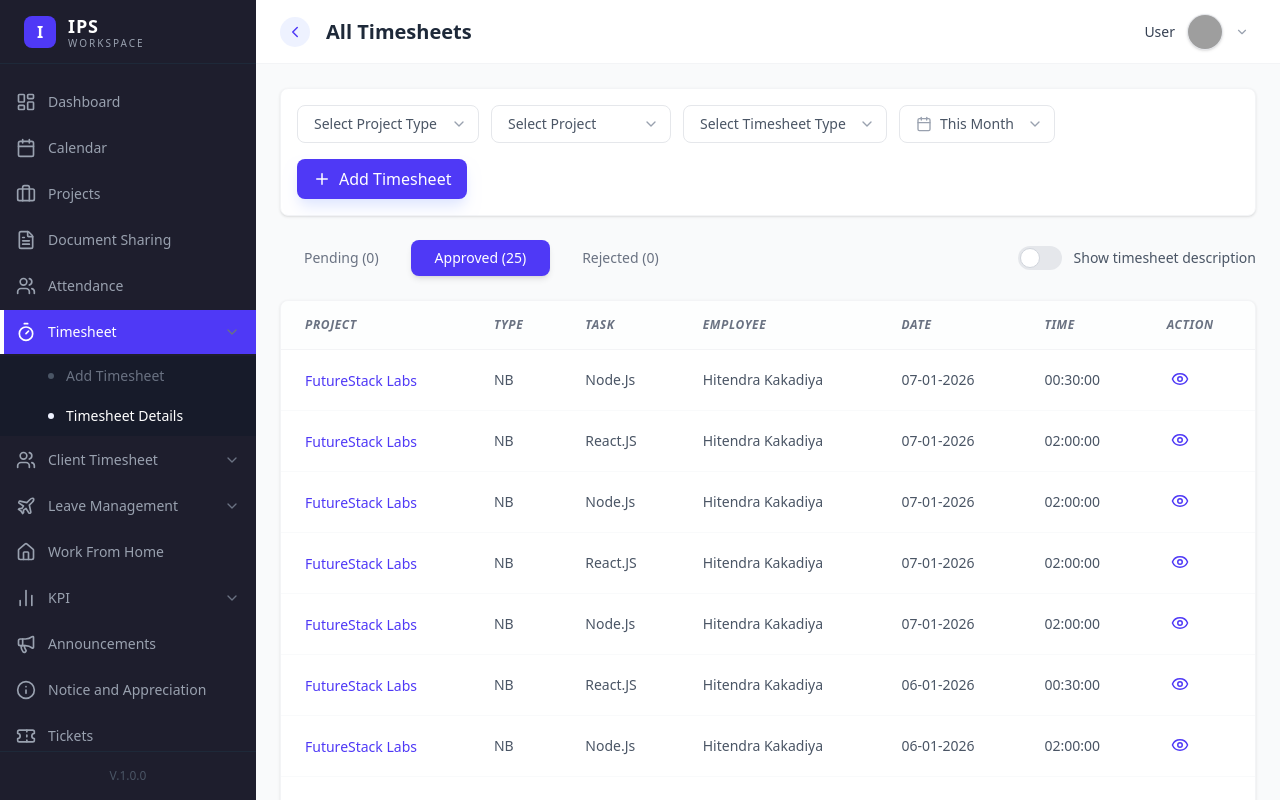
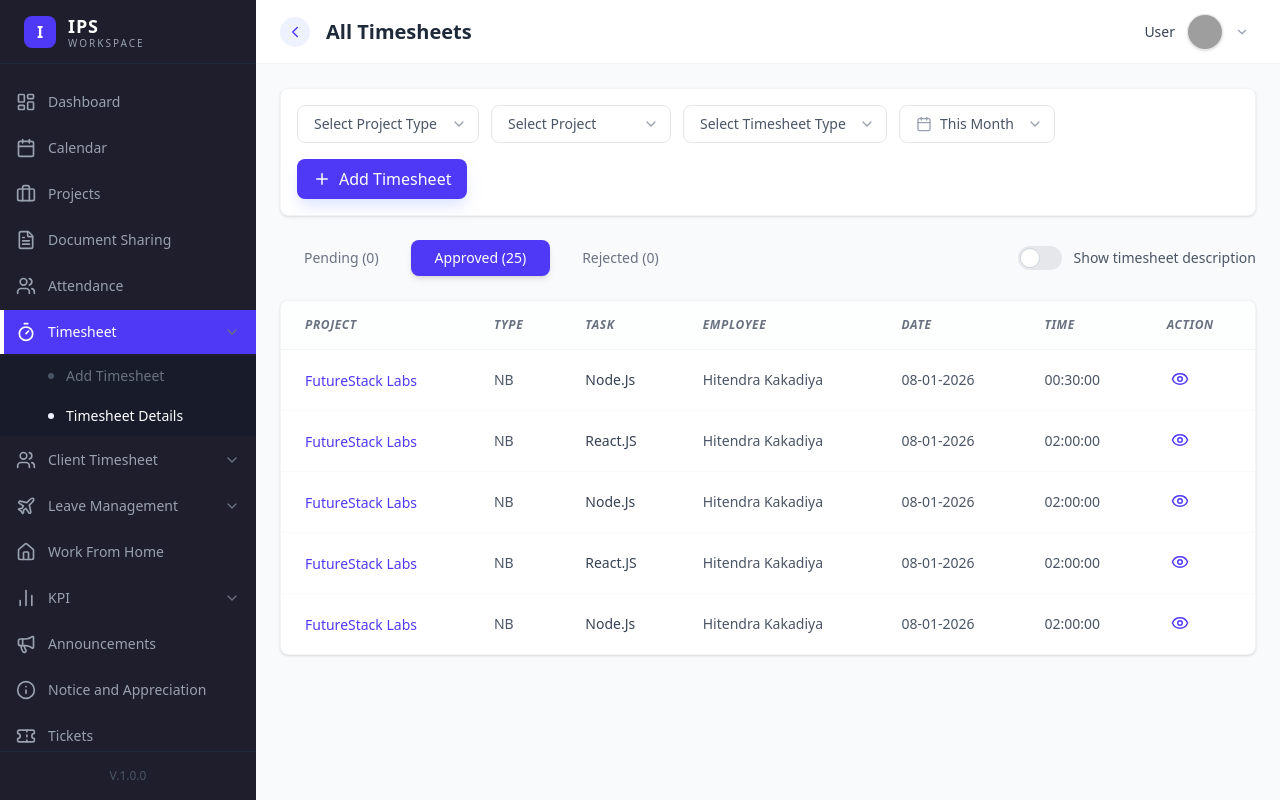
Before and after one commit to HitKakadiya3/ips-workspace-webapp, a React (Vite) app: page /timesheet/details in a window 1280 px wide. Built offline with nearby package versions, Linux system fonts and the light colour scheme; sample sign-in values are in the browser's storage; grey boxes are pictures that could not be loaded.

Commit message:
integrate add timesheet

```diff
--- a/src/pages/AddTimesheet.jsx
+++ b/src/pages/AddTimesheet.jsx
@@ -3,6 +3,7 @@ import { Bold, Italic, Underline, List, ListOrdered, Code, Highlighter } from 'l
 import { useNavigate } from 'react-router-dom';
 import TimePicker from '../components/ui/TimePicker';
 import { getProjects } from '../services/projectService';
+import { useAddTimesheetMutation } from '../store/api/timesheetApi';
 
 const AddTimesheet = () => {
     const navigate = useNavigate();
@@ -13,6 +14,8 @@ const AddTimesheet = () => {
         billingType: 'Billable',
         description: ''
     });
+
+    const [addTimesheet, { isLoading: isSubmitting }] = useAddTimesheetMutation();
 
     const [projectList, setProjectList] = useState([]);
     const [isLoading, setIsLoading] = useState(true);
@@ -110,9 +113,36 @@ const AddTimesheet = () => {
         }
 
         console.log('Timesheet data:', formData);
-        // TODO: Add API call to save timesheet
-        // After successful save, update filled hours
-        // setFilledHoursDecimal(prev => prev + entryHours);
+
+        const saveTimesheet = async () => {
+            try {
+                const user = JSON.parse(localStorage.getItem('user') || '{}');
+                const userId = user.id || user._id;
+
+                if (!userId) {
+                    alert('User details not found. Please login again.');
+                    return;
+                }
+
+                const payload = {
+                    user: userId,
+                    project: formData.project,
+                    task: formData.task,
+                    timeEntry: formData.timeEntry,
+                    billingType: formData.billingType,
+                    description: formData.description
+                };
+
+                await addTimesheet(payload).unwrap();
+                alert('Timesheet added successfully!');
+                navigate('/timesheet/details');
+            } catch (error) {
+                console.error('Error saving timesheet:', error);
+                alert(error?.data?.message || 'Failed to save timesheet. Please try again.');
+            }
+        };
+
+        saveTimesheet();
     };
 
     const formatToolbarButton = (Icon, title) => (
@@ -274,9 +304,10 @@ const AddTimesheet = () => {
                 <div className="flex justify-start">
                     <button
                         type="submit"
-                        className="px-6 py-2.5 bg-indigo-600 text-white rounded-lg hover:bg-indigo-700 transition-all font-semibold shadow-lg shadow-indigo-100 active:scale-95"
+                        disabled={isSubmitting}
+                        className={`px-6 py-2.5 bg-indigo-600 text-white rounded-lg hover:bg-indigo-700 transition-all font-semibold shadow-lg shadow-indigo-100 active:scale-95 ${isSubmitting ? 'opacity-50 cursor-not-allowed' : ''}`}
                     >
-                        Save
+                        {isSubmitting ? 'Saving...' : 'Save'}
                     </button>
                 </div>
             </form>
--- a/src/pages/TimesheetDetails.jsx
+++ b/src/pages/TimesheetDetails.jsx
@@ -9,17 +9,65 @@ const TimesheetDetails = () => {
 
     // Mock data based on the image
     const timesheetData = [
-        { id: 1, project: 'FutureStack Labs', type: 'NB', task: 'Node.Js', employee: 'Hitendra Kakadiya', date: '07-01-2026', time: '00:30:00' },
-        { id: 2, project: 'FutureStack Labs', type: 'NB', task: 'React.JS', employee: 'Hitendra Kakadiya', date: '07-01-2026', time: '02:00:00' },
-        { id: 3, project: 'FutureStack Labs', type: 'NB', task: 'Node.Js', employee: 'Hitendra Kakadiya', date: '07-01-2026', time: '02:00:00' },
-        { id: 4, project: 'FutureStack Labs', type: 'NB', task: 'React.JS', employee: 'Hitendra Kakadiya', date: '07-01-2026', time: '02:00:00' },
-        { id: 5, project: 'FutureStack Labs', type: 'NB', task: 'Node.Js', employee: 'Hitendra Kakadiya', date: '07-01-2026', time: '02:00:00' },
-        { id: 6, project: 'FutureStack Labs', type: 'NB', task: 'React.JS', employee: 'Hitendra Kakadiya', date: '06-01-2026', time: '00:30:00' },
-        { id: 7, project: 'FutureStack Labs', type: 'NB', task: 'Node.Js', employee: 'Hitendra Kakadiya', date: '06-01-2026', time: '02:00:00' },
-        { id: 8, project: 'FutureStack Labs', type: 'NB', task: 'React.JS', employee: 'Hitendra Kakadiya', date: '06-01-2026', time: '02:00:00' },
-        { id: 9, project: 'FutureStack Labs', type: 'NB', task: 'Node.Js', employee: 'Hitendra Kakadiya', date: '06-01-2026', time: '02:00:00' },
-        { id: 10, project: 'FutureStack Labs', type: 'NB', task: 'Node.Js', employee: 'Hitendra Kakadiya', date: '06-01-2026', time: '02:00:00' },
-        { id: 11, project: 'FutureStack Labs', type: 'NB', task: 'Node.Js', employee: 'Hitendra Kakadiya', date: '05-01-2026', time: '02:00:00' },
+        {
+            id: 1,
+            project: 'FutureStack Labs',
+            type: 'NB',
+            task: 'Node.Js',
+            employee: 'Hitendra Kakadiya',
+            date: '08-01-2026',
+            time: '00:30:00',
+            description: ['Started working on UI for Timesheet Details page']
+        },
+        {
+            id: 2,
+            project: 'FutureStack Labs',
+            type: 'NB',
+            task: 'React.JS',
+            employee: 'Hitendra Kakadiya',
+            date: '08-01-2026',
+            time: '02:00:00',
+            description: [
+                'Worked on UI for Add Timesheet (Employee page)',
+                'Integrated Project Listing API with Add Timesheet page and debugged projectList map is not a function error.'
+            ]
+        },
+        {
+            id: 3,
+            project: 'FutureStack Labs',
+            type: 'NB',
+            task: 'Node.Js',
+            employee: 'Hitendra Kakadiya',
+            date: '08-01-2026',
+            time: '02:00:00',
+            description: [
+                'Integrated rate limiting using Redis across selected APIs.',
+                'Learned about storing user sessions in Redis and implemented session storage in APIs.'
+            ]
+        },
+        {
+            id: 4,
+            project: 'FutureStack Labs',
+            type: 'NB',
+            task: 'React.JS',
+            employee: 'Hitendra Kakadiya',
+            date: '08-01-2026',
+            time: '02:00:00',
+            description: [
+                'Implemented search and filter functionality in Project Assigning APIs.',
+                'Started learning Redis based rate limiting and its use cases.'
+            ]
+        },
+        {
+            id: 5,
+            project: 'FutureStack Labs',
+            type: 'NB',
+            task: 'Node.Js',
+            employee: 'Hitendra Kakadiya',
+            date: '08-01-2026',
+            time: '02:00:00',
+            description: ['Setting up initial Redis structure and cacheAccess class.']
+        },
     ];
 
     const stats = {
@@ -80,8 +128,8 @@ const TimesheetDetails = () => {
                             key={label}
                             onClick={() => setStatus(label)}
                             className={`px-6 py-2 rounded-lg text-sm font-medium transition-all ${status === label
-                                    ? 'bg-indigo-600 text-white shadow-md'
-                                    : 'text-gray-500 hover:bg-white hover:text-gray-700'
+                                ? 'bg-indigo-600 text-white shadow-md'
+                                : 'text-gray-500 hover:bg-white hover:text-gray-700'
                                 }`}
                         >
                             {label} ({count})
@@ -127,7 +175,21 @@ const TimesheetDetails = () => {
                                         </Link>
                                     </td>
                                     <td className="px-6 py-4 text-sm text-gray-600">{row.type}</td>
-                                    <td className="px-6 py-4 text-sm text-gray-600">{row.task}</td>
+                                    <td className="px-6 py-4">
+                                        <div className="flex flex-col gap-1">
+                                            <span className="text-sm text-gray-700 font-medium">{row.task}</span>
+                                            {showDescription && row.description && row.description.length > 0 && (
+                                                <ul className="list-none space-y-0.5">
+                                                    {row.description.map((desc, index) => (
+                                                        <li key={index} className="text-[13px] text-gray-500 leading-relaxed flex items-start gap-1">
+                                                            <span className="mt-1.5 w-1 h-1 rounded-full bg-gray-300 shrink-0" />
+                                                            <span>{desc}</span>
+                                                        </li>
+                                                    ))}
+                                                </ul>
+                                            )}
+                                        </div>
+                                    </td>
                                     <td className="px-6 py-4 text-sm text-gray-600">{row.employee}</td>
                                     <td className="px-6 py-4 text-sm text-gray-600">{row.date}</td>
                                     <td className="px-6 py-4 text-sm text-gray-600 font-medium">{row.time}</td>
--- /dev/null
+++ b/src/store/api/timesheetApi.js
@@ -0,0 +1,44 @@
+import { createApi, fetchBaseQuery } from '@reduxjs/toolkit/query/react';
+
+export const timesheetApi = createApi({
+    reducerPath: 'timesheetApi',
+    baseQuery: fetchBaseQuery({
+        baseUrl: 'http://localhost:5000',
+        prepareHeaders: (headers) => {
+            const token = localStorage.getItem('token');
+            if (token) {
+                headers.set('Authorization', `Bearer ${token}`);
+            }
+            return headers;
+        },
+    }),
+    tagTypes: ['Timesheets'],
+    endpoints: (builder) => ({
+        getTimesheets: builder.query({
+            query: (params = {}) => {
+                const { userId, status = 'All' } = params;
+                let url = `/api/timesheets`;
+                if (userId) url += `/user/${userId}`;
+                if (status && status !== 'All') {
+                    url += `${url.includes('?') ? '&' : '?'}status=${status}`;
+                }
+                return url;
+            },
+            providesTags: ['Timesheets'],
+            transformResponse: (response) => response.data || [],
+        }),
+        addTimesheet: builder.mutation({
+            query: (payload) => ({
+                url: '/api/timesheets',
+                method: 'POST',
+                body: payload,
+            }),
+            invalidatesTags: ['Timesheets'],
+        }),
+    }),
+});
+
+export const {
+    useGetTimesheetsQuery,
+    useAddTimesheetMutation,
+} = timesheetApi;
--- a/src/store/store.js
+++ b/src/store/store.js
@@ -4,6 +4,7 @@ import dashboardReducer from './slices/dashboardSlice';
 import profileReducer from './slices/profileSlice';
 import { leaveApi } from './api/leaveApi';
 import { documentApi } from './api/documentApi';
+import { timesheetApi } from './api/timesheetApi';
 
 export const store = configureStore({
     reducer: {
@@ -12,9 +13,10 @@ export const store = configureStore({
         profile: profileReducer,
         [leaveApi.reducerPath]: leaveApi.reducer,
         [documentApi.reducerPath]: documentApi.reducer,
+        [timesheetApi.reducerPath]: timesheetApi.reducer,
     },
     middleware: (getDefaultMiddleware) =>
-        getDefaultMiddleware().concat(leaveApi.middleware, documentApi.middleware),
+        getDefaultMiddleware().concat(leaveApi.middleware, documentApi.middleware, timesheetApi.middleware),
 });
 
 export default store;
```
